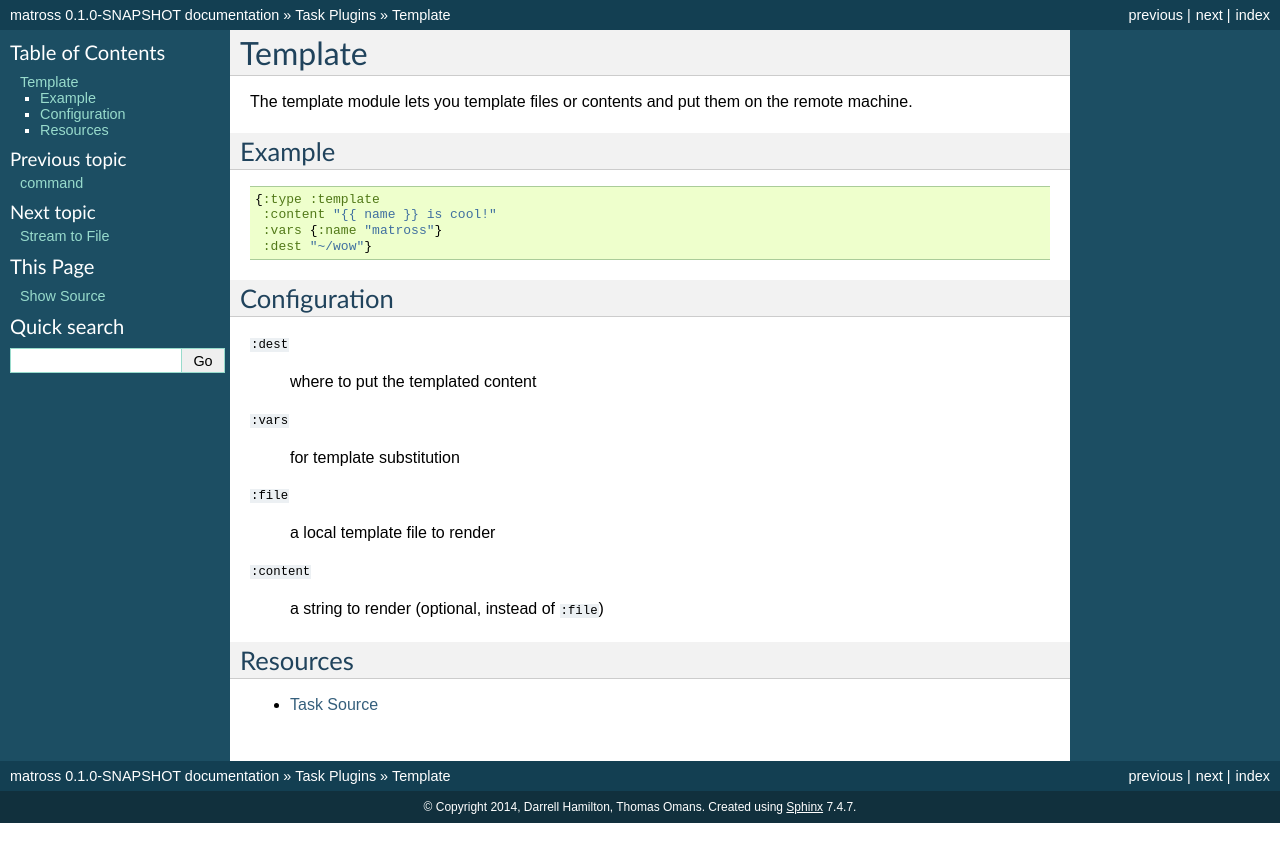
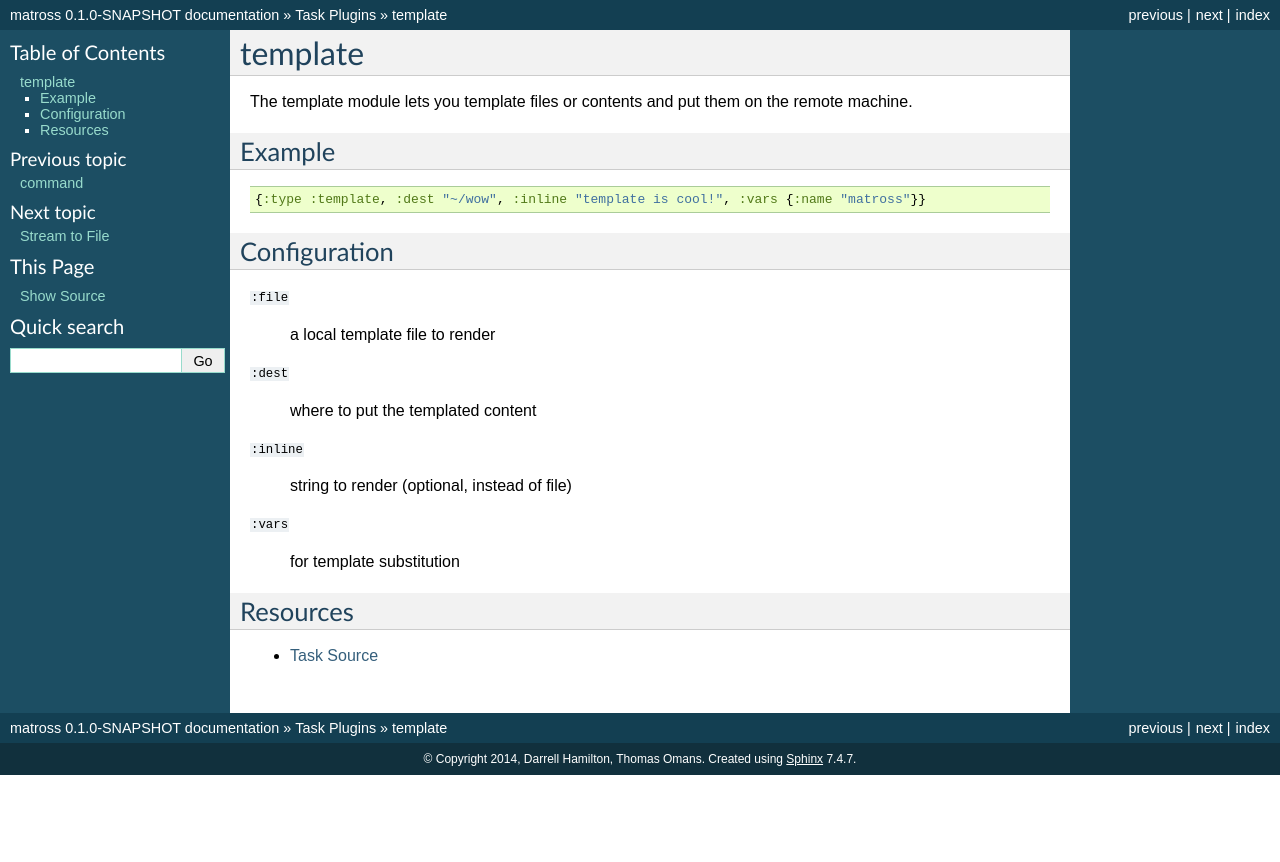
Before and after one commit to matross/matross, a Sphinx documentation site: the page built from docs/task_plugins/template.rst, in a window 1280 px wide. Shown: the top 862 px of the page. Built offline with Sphinx 7.4.7, drawn with Linux system fonts in a browser that asks for light colours.

Commit message:
updating template docs to defdocs :books:

```diff
--- a/docs/task_plugins/template.rst
+++ b/docs/task_plugins/template.rst
@@ -1,37 +1,33 @@
-Template
-============
+template
+======================================================
 
-The template module lets you template files or contents and put them
-on the remote machine.
+The template module lets you template files or contents and put them on the remote machine.
 
 Example
 ~~~~~~~
 
 .. code-block:: clojure
 
-   {:type :template
-    :content "{{ name }} is cool!"
-    :vars {:name "matross"}
-    :dest "~/wow"}
+   {:type :template, :dest "~/wow", :inline "template is cool!", :vars {:name "matross"}}
 
 Configuration
 ~~~~~~~~~~~~~
+
+``:file``
+
+  a local template file to render
 
 ``:dest``
 
   where to put the templated content
 
+``:inline``
+
+  string to render (optional, instead of file)
+
 ``:vars``
 
   for template substitution
-
-``:file``
-
-  a local template file to render
-
-``:content``
-
-  a string to render (optional, instead of ``:file``)
 
 Resources
 ~~~~~~~~~
--- a/resources/templates/task_doc.rst.mustache
+++ b/resources/templates/task_doc.rst.mustache
@@ -27,4 +27,4 @@ Resources
 
 - `Task Source`_
 
-.. _Task Source: {{ url }}
+.. _Task Source: {{# url }}{{/ url }}
```
Also changed, not shown: 3 other files.
